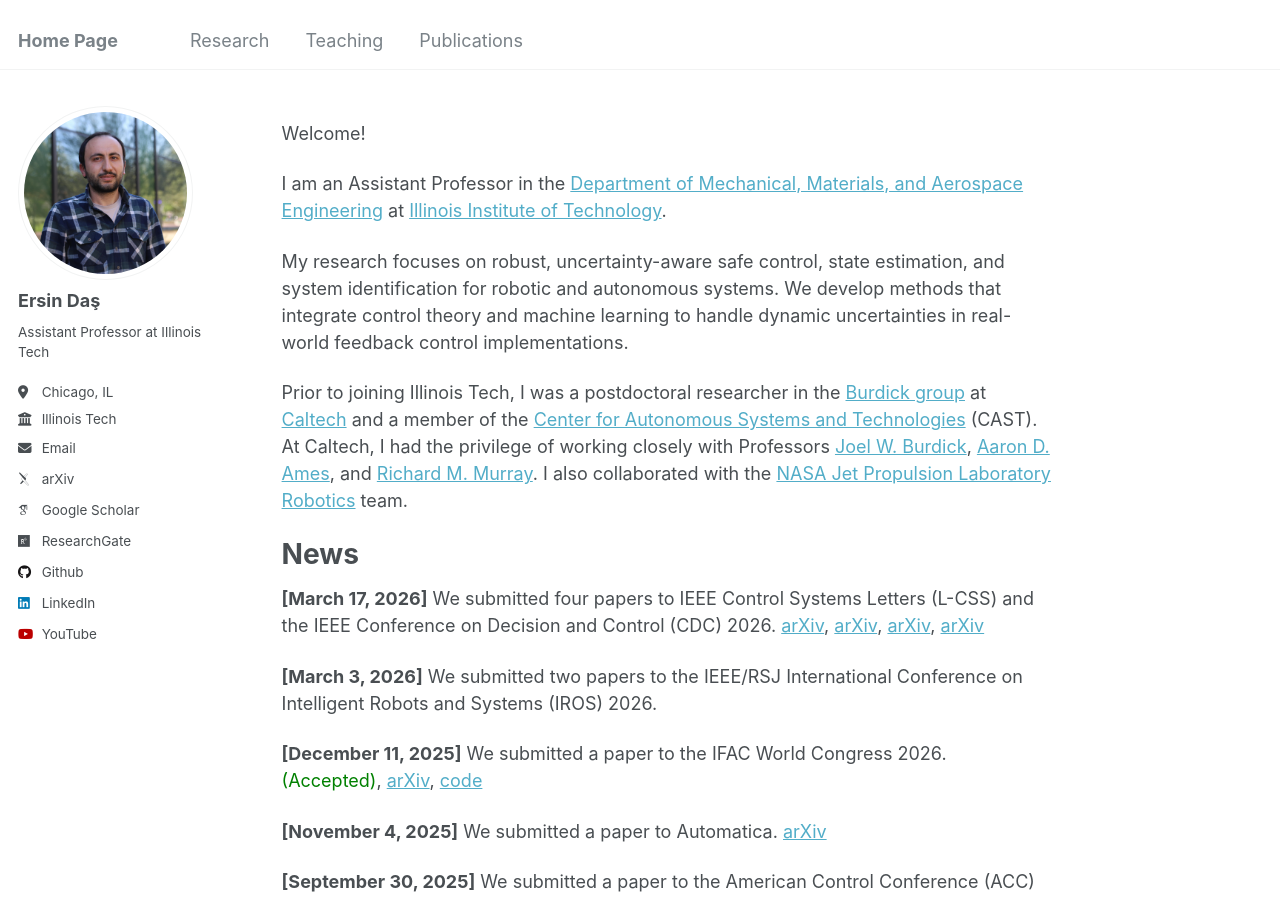
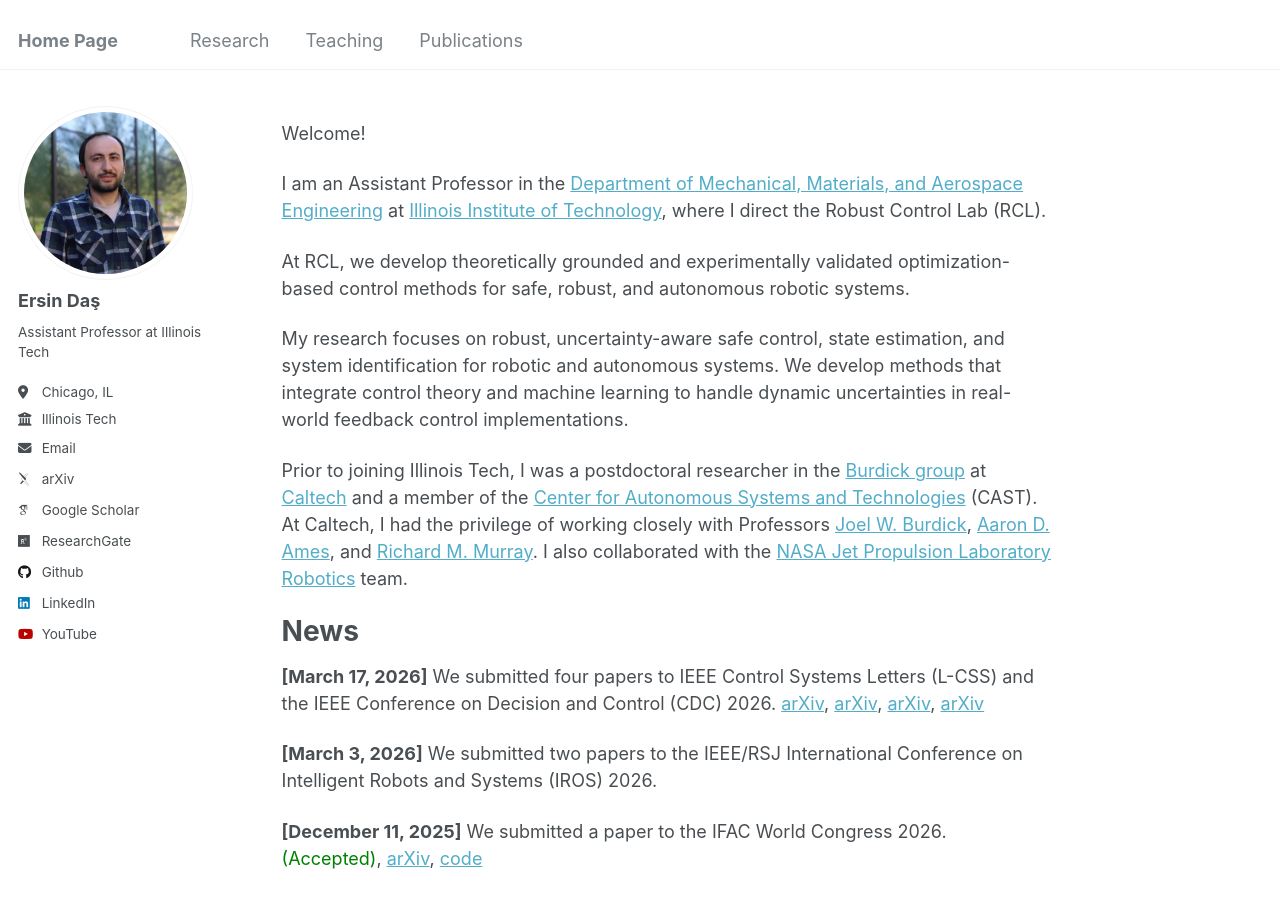
Before and after one commit to ersindas/ersindas.github.io, a Jekyll site: the page built from _pages/about.md, in a window 1280 px wide and 900 px high. Built offline with Jekyll 4.4.1, drawn with Linux system fonts in a browser that asks for light colours; some web fonts are replaced.

Commit message:
Update about.md

```diff
--- a/_pages/about.md
+++ b/_pages/about.md
@@ -8,7 +8,9 @@ redirect_from:
 ---
 Welcome!
 
-I am an Assistant Professor in the [Department of Mechanical, Materials, and Aerospace Engineering](https://www.iit.edu/mmae) at [Illinois Institute of Technology](https://www.iit.edu).
+I am an Assistant Professor in the [Department of Mechanical, Materials, and Aerospace Engineering](https://www.iit.edu/mmae) at [Illinois Institute of Technology](https://www.iit.edu), where I direct the Robust Control Lab (RCL).
+
+At RCL, we develop theoretically grounded and experimentally validated optimization-based control methods for safe, robust, and autonomous robotic systems.
 
 My research focuses on robust, uncertainty-aware safe control, state estimation, and system identification for robotic and autonomous systems. We develop methods that integrate control theory and machine learning to handle dynamic uncertainties in real-world feedback control implementations.
 
```
